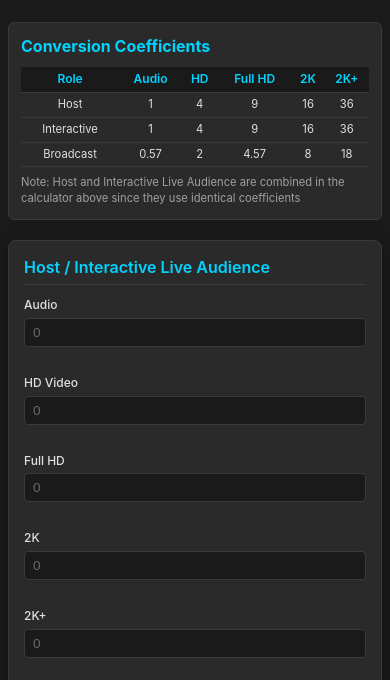
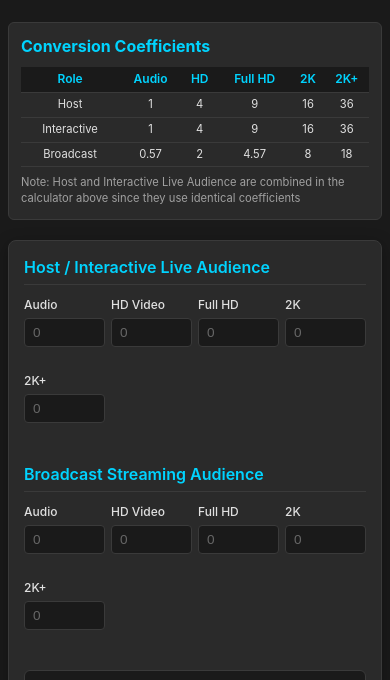
Before and after one commit to AgoraIO-Solutions/rtc-standard-calc, a plain HTML site: page index.html in a window 390 px wide. Shown: the part 113-793 px from the top of the page. Drawn offline with Linux system fonts and the light colour scheme.

Commit message:
Update responsive grid layout in index.html to improve adaptability across screen sizes. Adjusted grid properties for various breakpoints, enhancing usability on smaller devices.

```diff
--- a/index.html
+++ b/index.html
@@ -75,7 +75,7 @@
 
         .input-grid {
             display: grid;
-            grid-template-columns: repeat(5, 1fr);
+            grid-template-columns: repeat(auto-fit, minmax(120px, 1fr));
             gap: 12px;
             margin-bottom: 15px;
         }
@@ -235,7 +235,7 @@
             }
         }
 
-        @media (max-width: 1024px) {
+        @media (max-width: 992px) {
             .content-wrapper {
                 grid-template-columns: 1fr;
                 gap: 20px;
@@ -247,7 +247,7 @@
             }
 
             .input-grid {
-                grid-template-columns: repeat(3, 1fr);
+                grid-template-columns: repeat(auto-fit, minmax(140px, 1fr));
             }
         }
 
@@ -265,7 +265,7 @@
             }
 
             .input-grid {
-                grid-template-columns: repeat(2, 1fr);
+                grid-template-columns: repeat(auto-fit, minmax(120px, 1fr));
                 gap: 10px;
             }
 
@@ -291,6 +291,13 @@
             }
         }
 
+        @media (max-width: 600px) {
+            .input-grid {
+                grid-template-columns: repeat(auto-fit, minmax(100px, 1fr));
+                gap: 8px;
+            }
+        }
+
         @media (max-width: 480px) {
             .container {
                 padding: 8px;
@@ -305,8 +312,8 @@
             }
 
             .input-grid {
-                grid-template-columns: 1fr;
-                gap: 8px;
+                grid-template-columns: repeat(auto-fit, minmax(80px, 1fr));
+                gap: 6px;
             }
 
             .calculator {
```
